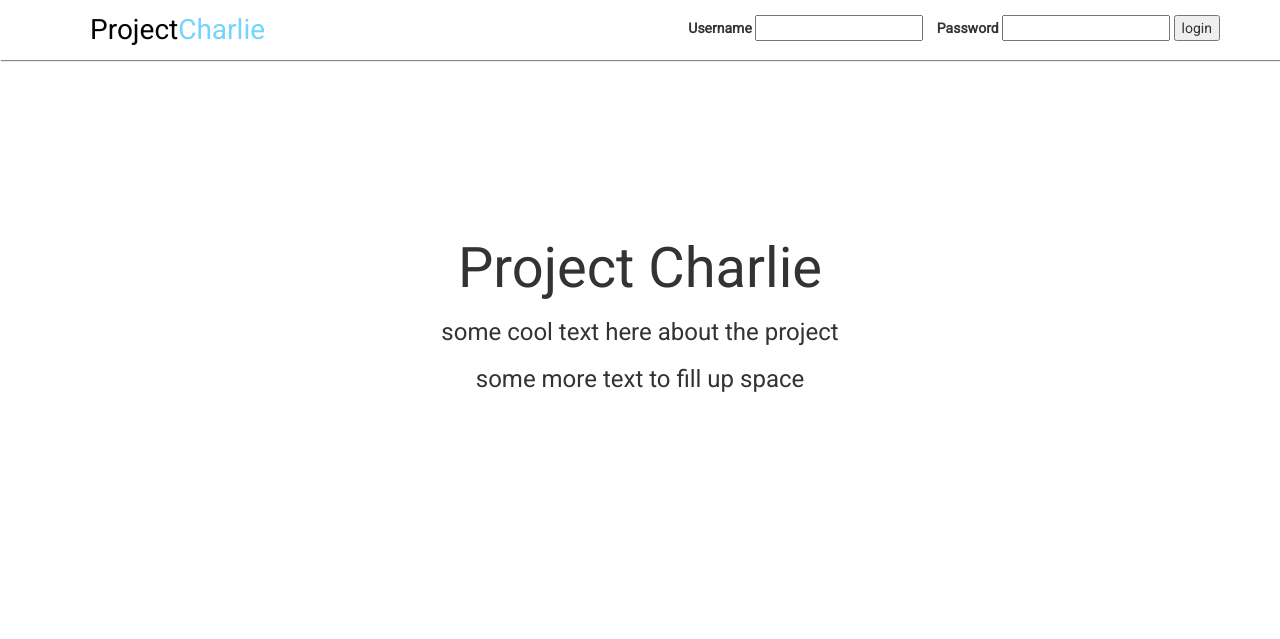
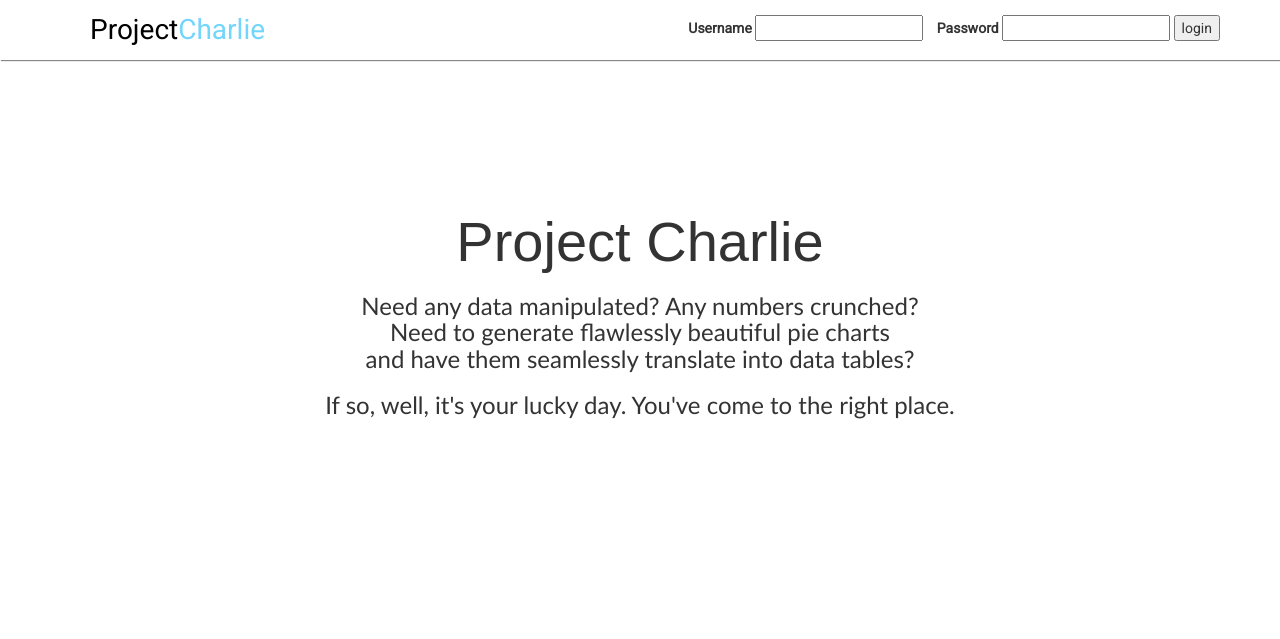
Before and after one commit to chwangaa/Charlie, a Django app: template charlie/analysis/templates/landing.html in a window 1280 px wide. Shown: the top 639 px of the page. Run offline with Django 3.2, Linux system fonts and the light colour scheme; the template is opened without the code that fills it, so the values that code supplies are empty, except form fields; tables that the repository leaves empty hold one stand-in row (values such as "Sample post"); form fields are guessed from the names that the template uses; some libraries are stand-ins or nearby versions.

Commit message:
filled in the about text spaces

```diff
--- a/charlie/analysis/static/analysis/css/landing-page.css
+++ b/charlie/analysis/static/analysis/css/landing-page.css
@@ -72,6 +72,7 @@
     display: table-cell;
     text-align: center;
     vertical-align: middle;
+    font-family: Calibri, Candara, Segoe, 'Segoe UI', Optima, Arial, sans-serif;
 }
 
 .text-vertical-top {
@@ -85,6 +86,7 @@
     padding: 0;
     font-size: 4em;
     font-weight: 300;
+    font-family: 'Century Gothic', CenturyGothic, AppleGothic, sans-serif;
 }
 
 #about{
--- a/charlie/analysis/templates/landing.html
+++ b/charlie/analysis/templates/landing.html
@@ -25,8 +25,9 @@
 <div class="view">
 	<div class="text-vertical-center">
 		<h1>Project Charlie</h1>
-		<h3>some cool text here about the project</h3>
-		<h3>some more text to fill up space</h3>
+		<h3>Need any data manipulated? Any numbers crunched? <br/> Need to generate flawlessly beautiful pie charts <br/> and have them seamlessly
+			translate into data tables?</h3>
+		<h3>If so, well, it's your lucky day. You've come to the right place.</h3>
 	</div>
 </div>
 
```
